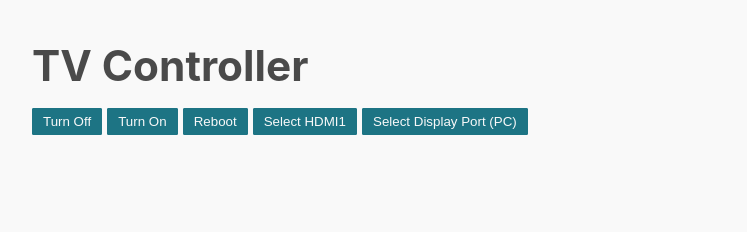
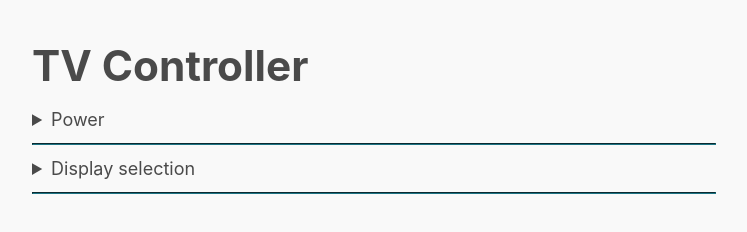
Before and after one commit to jakubsmolaga/tv-controller, a plain HTML site: page static/index.html in a window 1280 px wide. Shown: the whole page, without its empty margins (266-1013 px from the left). Drawn offline with Linux system fonts and the light colour scheme.

Commit message:
added user documentation

```diff
--- a/static/index.html
+++ b/static/index.html
@@ -11,11 +11,19 @@
 
 <body>
     <h1>TV Controller</h1>
-    <button onclick="send('turnoff')">Turn Off</button>
-    <button onclick="send('turnon')">Turn On</button>
-    <button onclick="send('reboot')">Reboot</button>
-    <button onclick="send('select-hdmi1')">Select HDMI1</button>
-    <button onclick="send('select-displayport')">Select Display Port (PC)</button>
+    <details>
+        <summary>Power</summary>
+        <button onclick="send('turnoff')">Turn Off</button> <br />
+        <button onclick="send('turnon')">Turn On</button> <br />
+        <button onclick="send('reboot')">Reboot</button> <br />
+    </details>
+    <hr>
+    <details>
+        <summary>Display selection</summary>
+        <button onclick="send('select-hdmi1')">Select HDMI1</button> <br />
+        <button onclick="send('select-displayport')">Select Display Port (PC)</button> <br />
+    </details>
+    <hr>
     <script>
         const send = cmd => fetch(`/api/${cmd}`, { method: 'POST' })
     </script>
```
Also changed, not shown: docs/demo.jpg (added), docs/message.jpg (added), 1 other file.
